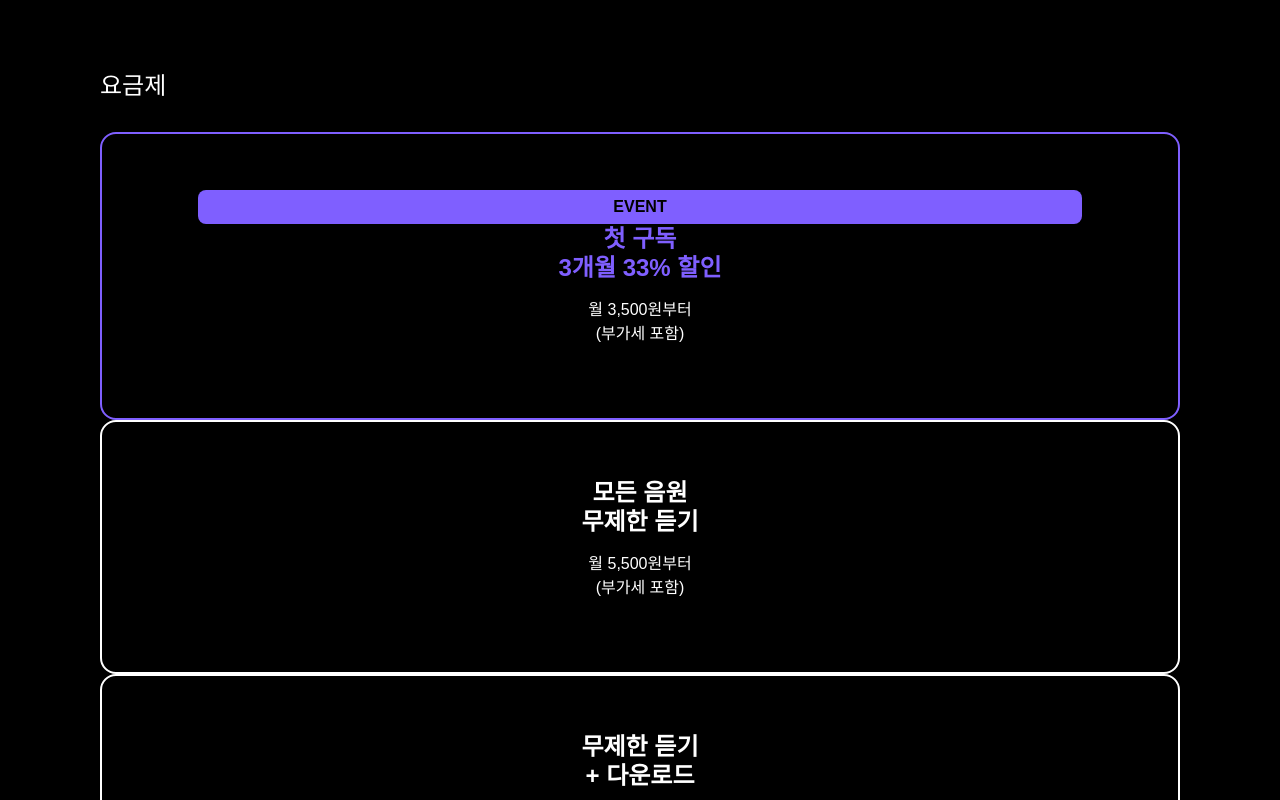
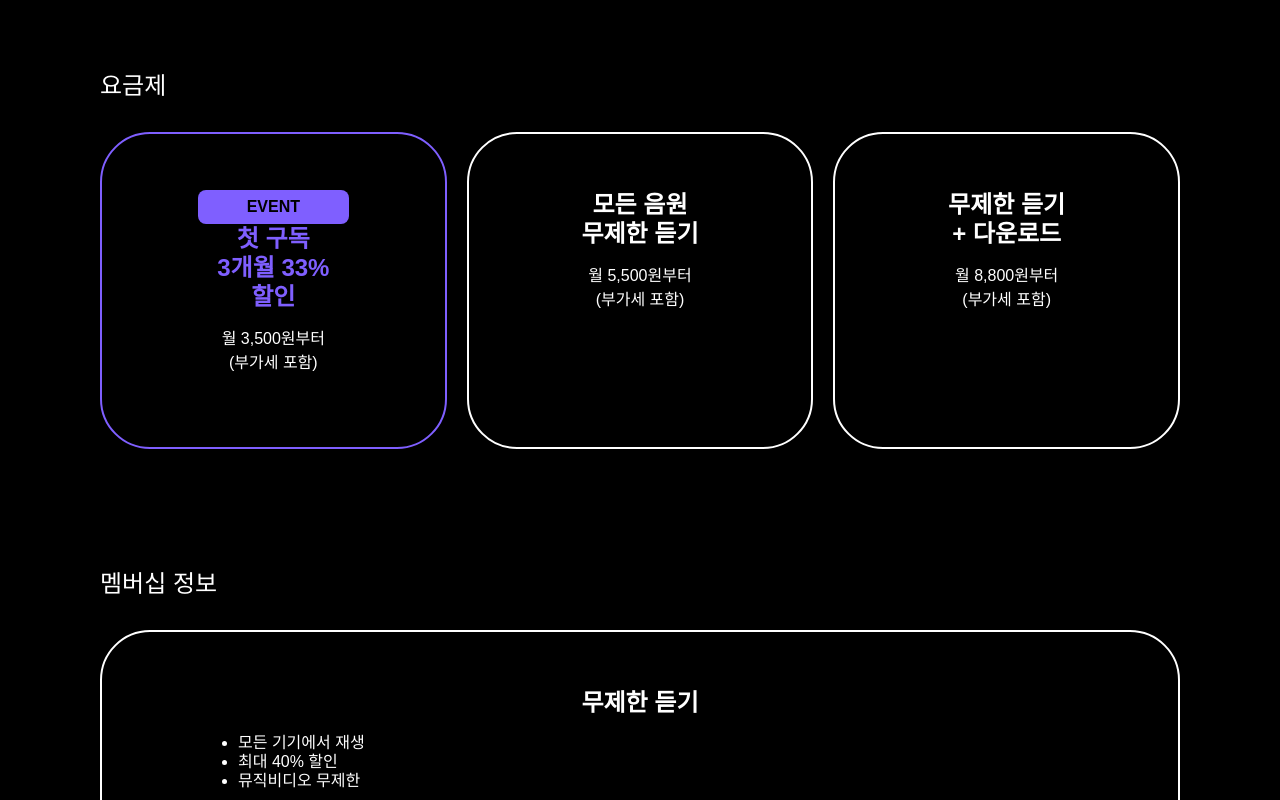
Before and after one commit to jjaneyxx/lading-page, a plain HTML site: page index.html in a window 1280 px wide. Shown: the part 2340-3140 px from the top of the page. Drawn offline with Linux system fonts and the light colour scheme; a web font is replaced by a local one.

Commit message:
feat: plans grid 적용

```diff
--- a/style.css
+++ b/style.css
@@ -142,12 +142,15 @@ header {
 
 .plans {
   margin-bottom: 120px;
+  display: grid;
+  grid-template-columns: 1fr 1fr 1fr;
+  gap: 20px;
 }
 
 .card {
   padding: 56px 96px;
   border: 2px solid #ffffff;
-  border-radius: 16px;
+  border-radius: 50px;
   text-align: center;
 }
 
```
